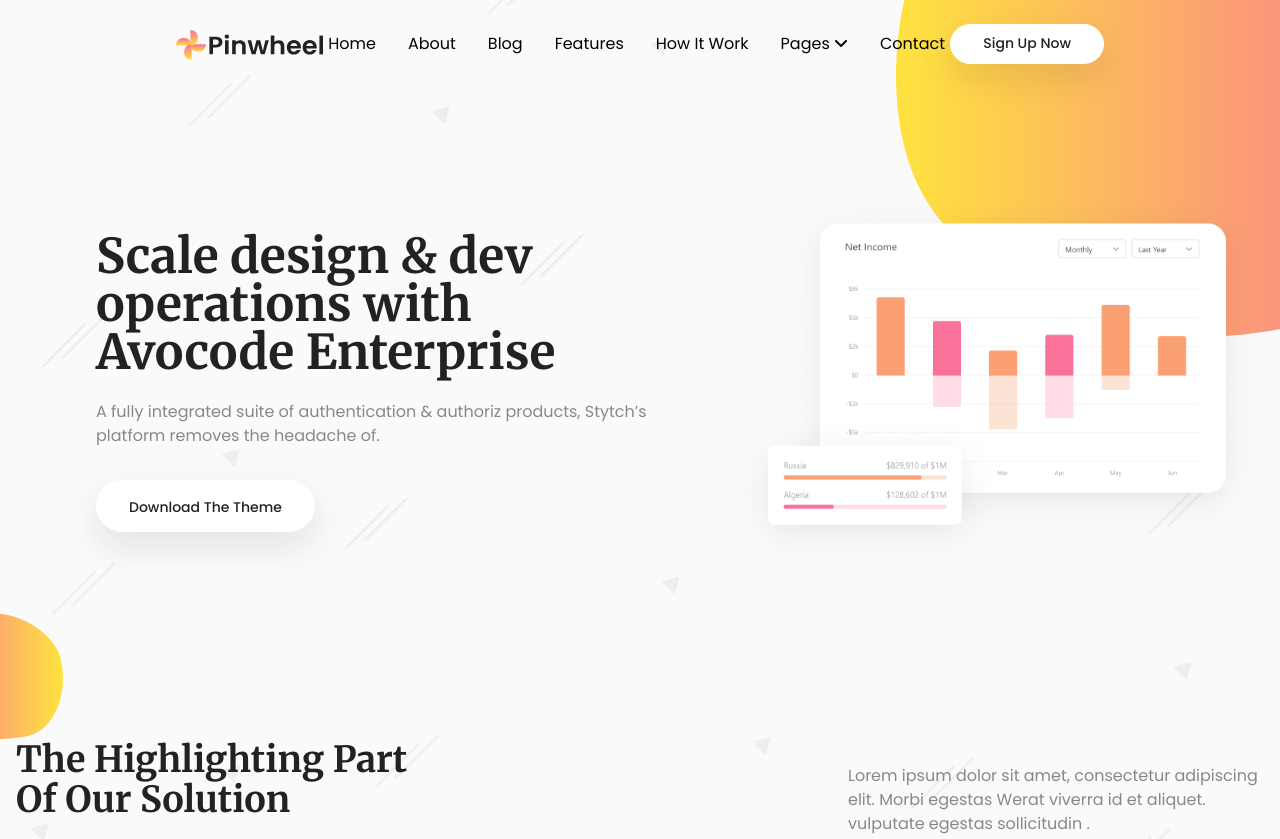
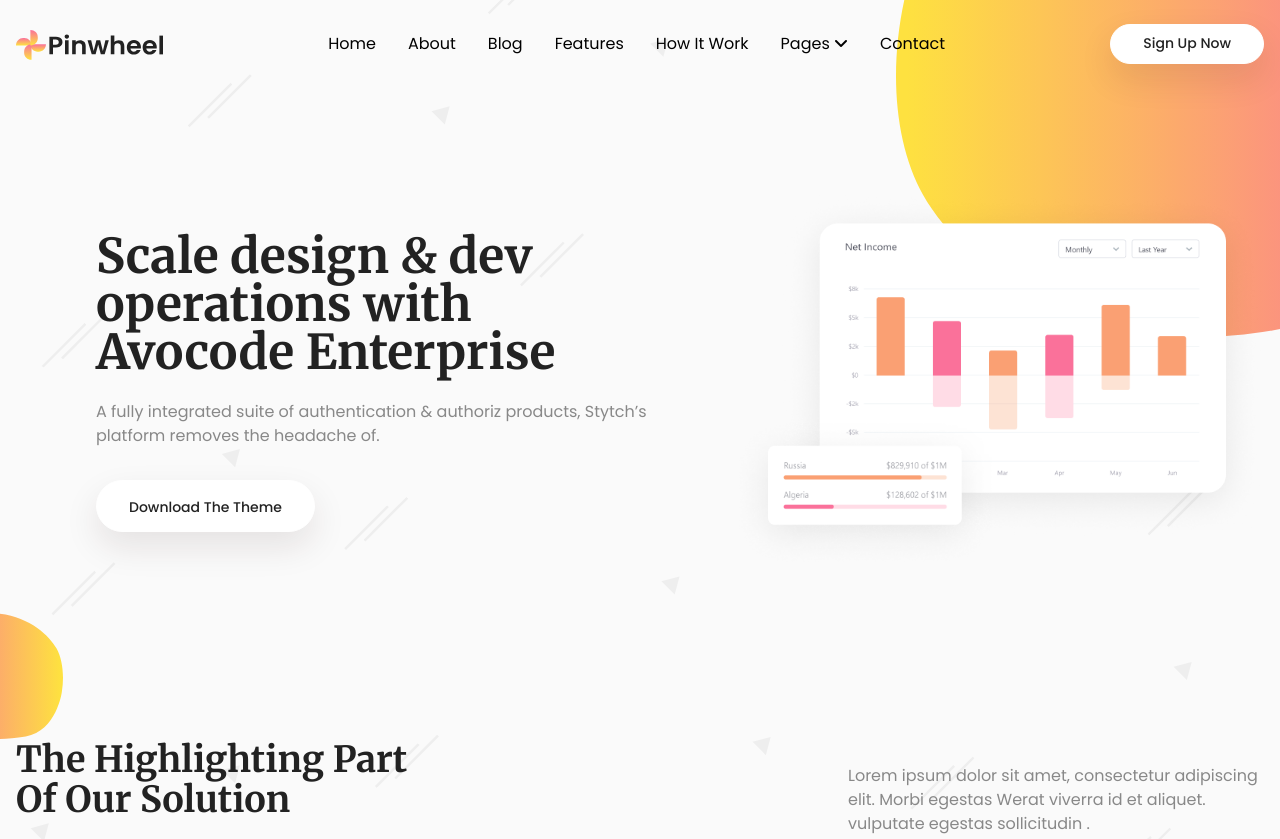
Before and after one commit to PAH911/BC79_Group12_Pinwheel, a plain HTML site: page index.html in a window 1280 px wide. Shown: the top 839 px of the page. Drawn offline with nearby package versions, Linux system fonts and the light colour scheme.

Commit message:
fix header 2

```diff
--- a/index.html
+++ b/index.html
@@ -33,7 +33,7 @@
   <body>
     <!-- Header -->
     <div
-      class="header relative z-10 bg-white py-6 lg:bg-transparent transition-all duration-300 lg:mx-40"
+      class="header relative z-10 bg-white py-6 lg:bg-transparent transition-all duration-300"
     >
       <div class="container flex flex-wrap justify-between items-center">
         <img src="imgs/logo.svg" alt="Logo" />
```
